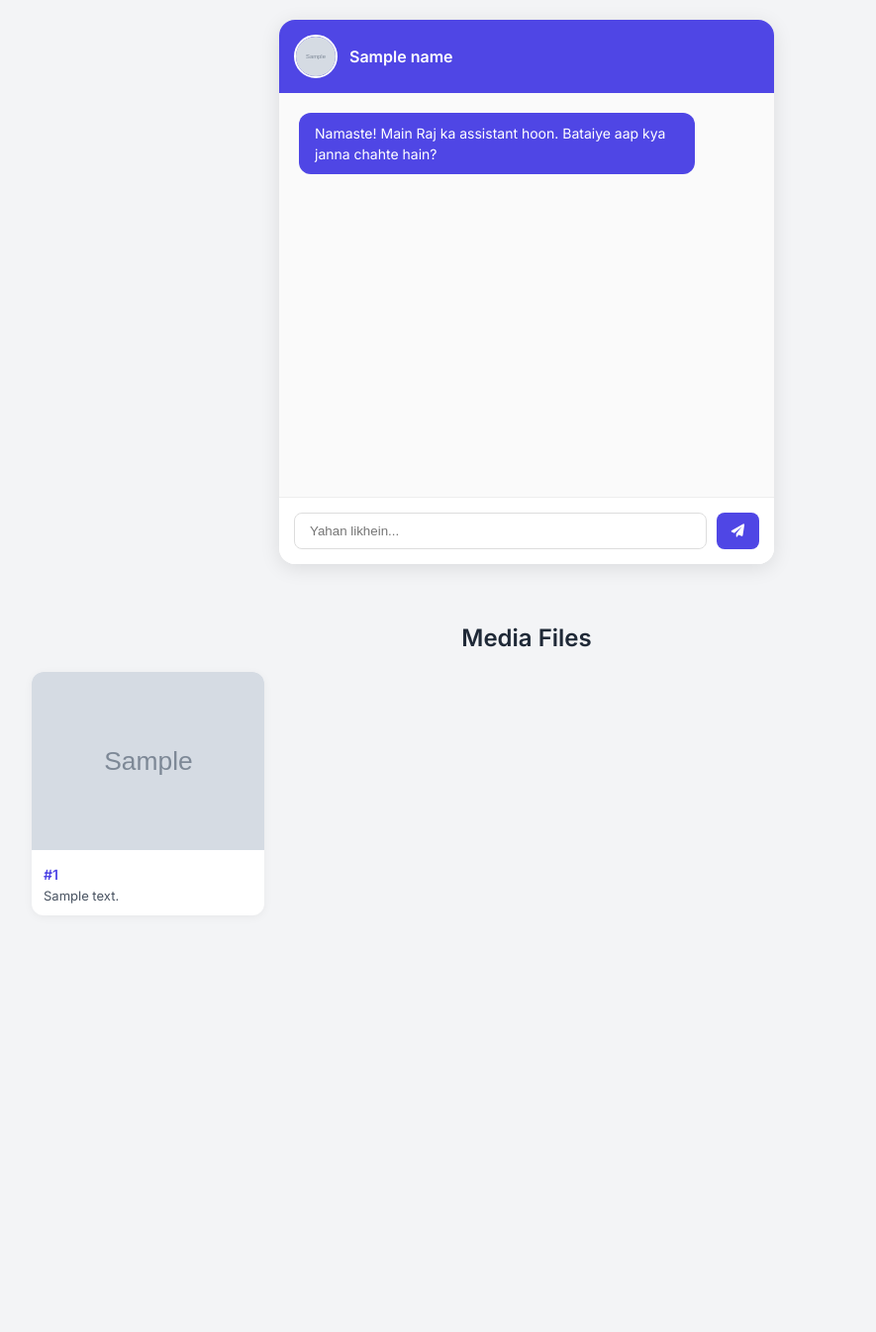
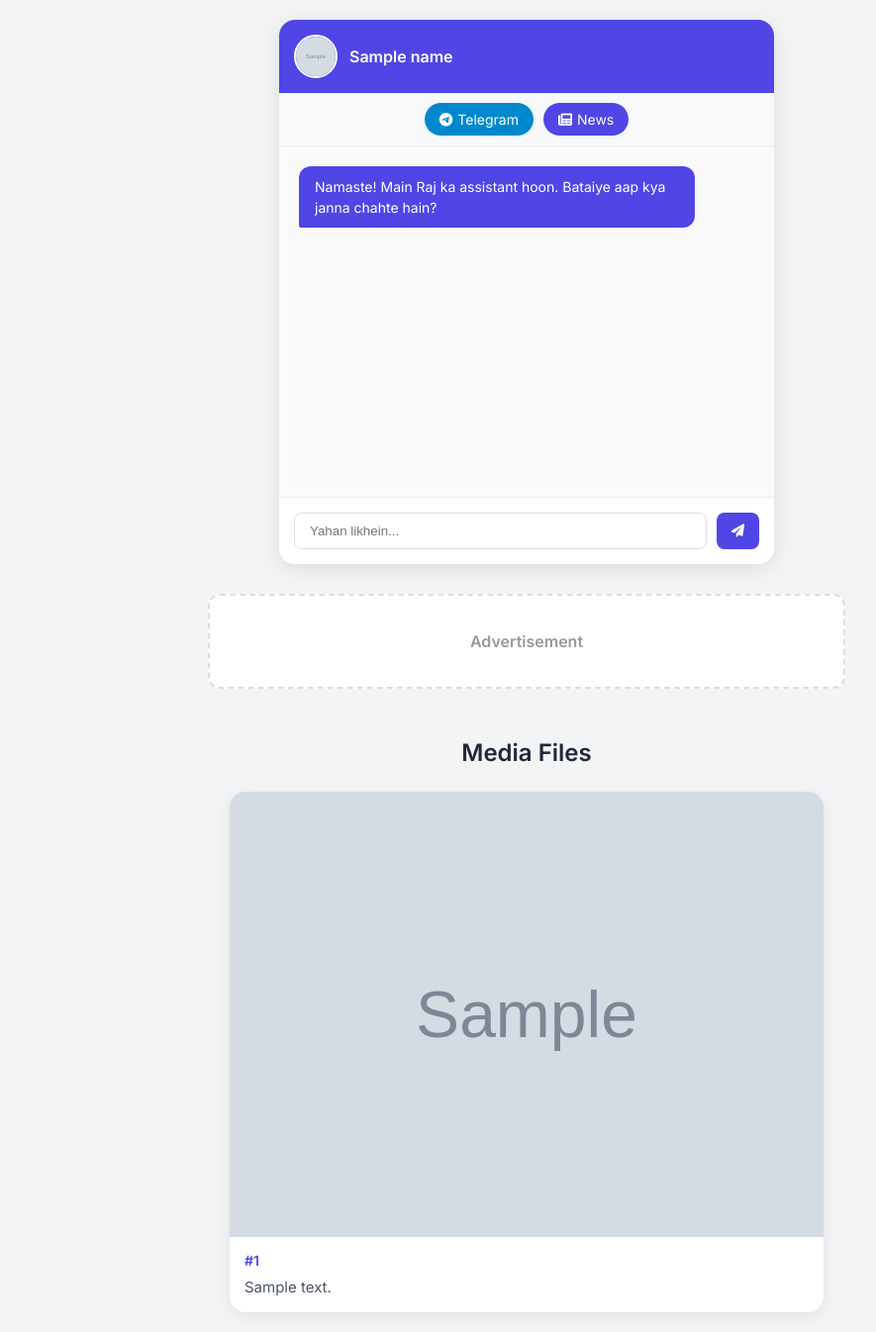
Before and after one commit to rajdev1009/Rajdev-site, a Flask app: template templates/index.html in a window 1280 px wide. Shown: the whole page at 99% size, without its empty margins (108-993 px from the left). Before the commit the page ends 913 px from the top, so only its background shows below. Run offline with Flask 3, Linux system fonts and the light colour scheme; the template is opened without the code that fills it: most values are stand-ins (such as "Sample title", 1, 10 or a date in 2020); grey boxes marked "Sample" are stand-in pictures.

Commit message:
Update index.html

```diff
--- a/templates/index.html
+++ b/templates/index.html
@@ -7,31 +7,42 @@
     <link href="https://fonts.googleapis.com/css2?family=Inter:wght@400;600&display=swap" rel="stylesheet">
     <link rel="stylesheet" href="https://cdnjs.cloudflare.com/ajax/libs/font-awesome/6.0.0/css/all.min.css">
     <style>
-        :root { --primary: #4f46e5; --bg: #f3f4f6; }
+        :root { --primary: #4f46e5; --bg: #f3f4f6; --telegram: #0088cc; }
         body { font-family: 'Inter', sans-serif; background: var(--bg); margin: 0; padding: 20px; display: flex; flex-direction: column; align-items: center; }
 
         /* Chat Design */
-        .chat-container { width: 100%; max-width: 500px; height: 550px; background: white; border-radius: 16px; box-shadow: 0 4px 20px rgba(0,0,0,0.1); display: flex; flex-direction: column; overflow: hidden; margin-bottom: 40px; }
+        .chat-container { width: 100%; max-width: 500px; height: 550px; background: white; border-radius: 16px; box-shadow: 0 4px 20px rgba(0,0,0,0.1); display: flex; flex-direction: column; overflow: hidden; }
         .header { background: var(--primary); color: white; padding: 15px; display: flex; align-items: center; gap: 12px; }
         .header img { width: 40px; height: 40px; border-radius: 50%; border: 2px solid white; }
+
+        /* Links Section */
+        .links-bar { padding: 10px; display: flex; gap: 10px; justify-content: center; background: #f8f9fa; border-bottom: 1px solid #eee; }
+        .link-btn { text-decoration: none; color: white; padding: 8px 15px; border-radius: 20px; font-size: 14px; display: flex; align-items: center; gap: 5px; transition: 0.3s; }
+        .tg-btn { background: var(--telegram); }
+        .news-btn { background: var(--primary); }
+        .link-btn:hover { opacity: 0.9; transform: translateY(-2px); }
+
         #chat-box { flex: 1; padding: 20px; overflow-y: auto; display: flex; flex-direction: column; gap: 10px; background: #fafafa; }
         .msg { padding: 10px 16px; border-radius: 12px; font-size: 14px; max-width: 80%; line-height: 1.5; }
-        .bot { background: var(--primary); color: white; align-self: flex-start; }
-        .user { background: #e5e7eb; color: #1f2937; align-self: flex-end; }
+        .bot { background: var(--primary); color: white; align-self: flex-start; border-bottom-left-radius: 2px; }
+        .user { background: #e5e7eb; color: #1f2937; align-self: flex-end; border-bottom-right-radius: 2px; }
 
-        /* Input Design */
         .input-box { padding: 15px; background: white; border-top: 1px solid #eee; display: flex; gap: 10px; }
         input { flex: 1; border: 1px solid #ddd; padding: 10px 15px; border-radius: 8px; outline: none; }
         button { background: var(--primary); color: white; border: none; padding: 10px 15px; border-radius: 8px; cursor: pointer; }
 
-        /* Gallery Design */
-        .gallery-wrap { width: 100%; max-width: 1000px; }
-        .grid { display: grid; grid-template-columns: repeat(auto-fill, minmax(220px, 1fr)); gap: 20px; }
-        .card { background: white; border-radius: 12px; overflow: hidden; box-shadow: 0 2px 10px rgba(0,0,0,0.05); }
-        .card img { width: 100%; height: 180px; object-fit: cover; }
-        .card-info { padding: 12px; }
+        /* Ad Container Style */
+        .ad-container { width: 100%; max-width: 600px; margin: 30px 0; padding: 20px; background: white; border-radius: 12px; text-align: center; border: 2px dashed #ddd; }
+
+        /* Gallery Design (SINGLE COLUMN LAYOUT) */
+        .gallery-wrap { width: 100%; max-width: 600px; }
+        .grid { display: flex; flex-direction: column; gap: 25px; } /* Flex column for single layout */
+        .card { background: white; border-radius: 16px; overflow: hidden; box-shadow: 0 4px 15px rgba(0,0,0,0.08); transition: 0.3s; }
+        .card:hover { transform: translateY(-5px); box-shadow: 0 8px 25px rgba(0,0,0,0.15); }
+        .card img { width: 100%; height: auto; object-fit: cover; display: block; } /* Height auto for full image */
+        .card-info { padding: 15px; }
         .card-id { color: var(--primary); font-weight: bold; font-size: 14px; }
-        .card-text { font-size: 13px; color: #4b5563; margin-top: 5px; }
+        .card-text { font-size: 15px; color: #4b5563; margin-top: 8px; line-height: 1.4; }
     </style>
 </head>
 <body>
@@ -41,6 +52,12 @@
             <img src="{{ avatar }}" alt="Agent">
             <div><strong>{{ name }}</strong></div>
         </div>
+
+        <div class="links-bar">
+            <a href="{{ telegram_link }}" target="_blank" class="link-btn tg-btn"><i class="fab fa-telegram"></i> Telegram</a>
+            <a href="{{ news_link }}" target="_blank" class="link-btn news-btn"><i class="fas fa-newspaper"></i> News</a>
+        </div>
+
         <div id="chat-box">
             <div class="msg bot">Namaste! Main Raj ka assistant hoon. Bataiye aap kya janna chahte hain?</div>
         </div>
@@ -50,12 +67,16 @@
         </div>
     </div>
 
+    <div class="ad-container">
+        <p style="color: #999; font-weight: 600;">Advertisement</p>
+        </div>
+
     <div class="gallery-wrap">
-        <h2 style="text-align: center; color: #1f2937;">Media Files</h2>
+        <h2 style="text-align: center; color: #1f2937; margin-bottom: 25px;">Media Files</h2>
         <div class="grid">
             {% for photo in photos %}
             <div class="card">
-                <img src="{{ photo.url }}" alt="Media">
+                <img src="{{ photo.url }}" alt="Media File {{ photo.id }}">
                 <div class="card-info">
                     <div class="card-id">#{{ photo.id }}</div>
                     <div class="card-text">{{ photo.text }}</div>
@@ -74,7 +95,9 @@
             chatBox.innerHTML += `<div class="msg user">${input.value}</div>`;
             const msg = input.value;
             input.value = '';
+            chatBox.scrollTop = chatBox.scrollHeight;
 
+            try {
                 const res = await fetch('/chat', {
                     method: 'POST',
                     headers: {'Content-Type': 'application/json'},
@@ -82,8 +105,14 @@
                 });
                 const data = await res.json();
                 chatBox.innerHTML += `<div class="msg bot">${data.reply}</div>`;
+            } catch (e) {
+                chatBox.innerHTML += `<div class="msg bot">Connection error.</div>`;
+            }
             chatBox.scrollTop = chatBox.scrollHeight;
         }
+        document.getElementById('user-input').addEventListener('keypress', function (e) {
+            if (e.key === 'Enter') send();
+        });
     </script>
 </body>
 </html>
```
Lines whose indentation alone changed are shown as unchanged.
